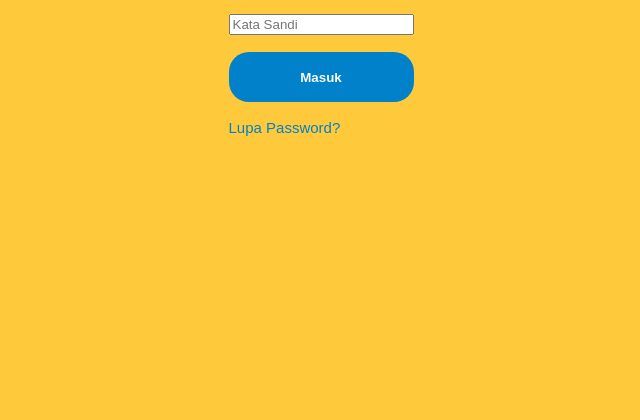
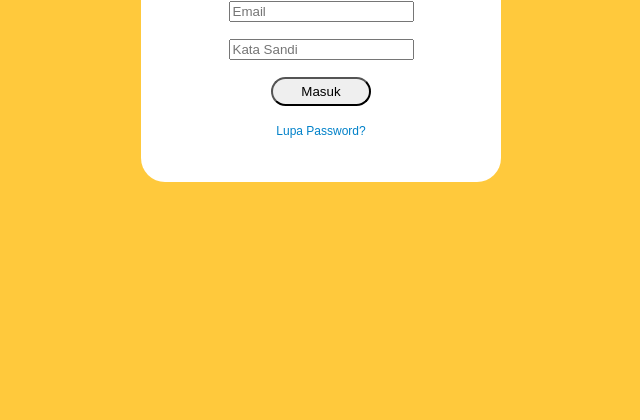
Before and after one commit to Bukan-Zaky/Chevalier-Lab-Web-Dev, a plain HTML site: page Web Dev/1-5-23/Tugas1-Login.html in a window 1280 px wide. Shown: the part 380-800 px from the top of the page, without its empty margins (319-959 px from the left). Drawn offline with Linux system fonts and the light colour scheme.

Commit message:
Update style.css

```diff
--- a/Web Dev/1-5-23/style.css
+++ b/Web Dev/1-5-23/style.css
@@ -3,12 +3,12 @@
     font-family: sans-serif;
 }
 
-html,body{
+html{
     height: 100%;
 }
 
-
 body{
+    height: 100%;
     display: grid;
     place-items: center;
     margin: 0;
@@ -17,7 +17,7 @@ body{
 }
 
 
-.login-card{
+.kotak{
     width: 360px;
     margin: 0;
     align-items: center;
@@ -39,21 +39,29 @@ form{
     margin: 0;
     display: grid;
     gap: 17px;
+    place-items: center;
 }
 
 a{
     text-decoration: none;
-    font-size: 15px;
+    font-size: 12px;
     color: #0081C9;
 }
 
+.tombol{
+    height: 30px;
+    width: 120px;
+}
+
 button{
-    align-self:center;
-    width: 100%;
-    border-radius: 20px;
-    height: 50px;
-    border: 0;
-    background: #0081C9;
-    color: #f9f9f9;
-    font-weight: 600;
+    border-radius: 25px;
+    height: 29px;
+    width: 100px;
 }
+
+
+
+.tombol :hover{
+    transition: 0.5s;
+    background-color: #FFC93C;
+}
```
